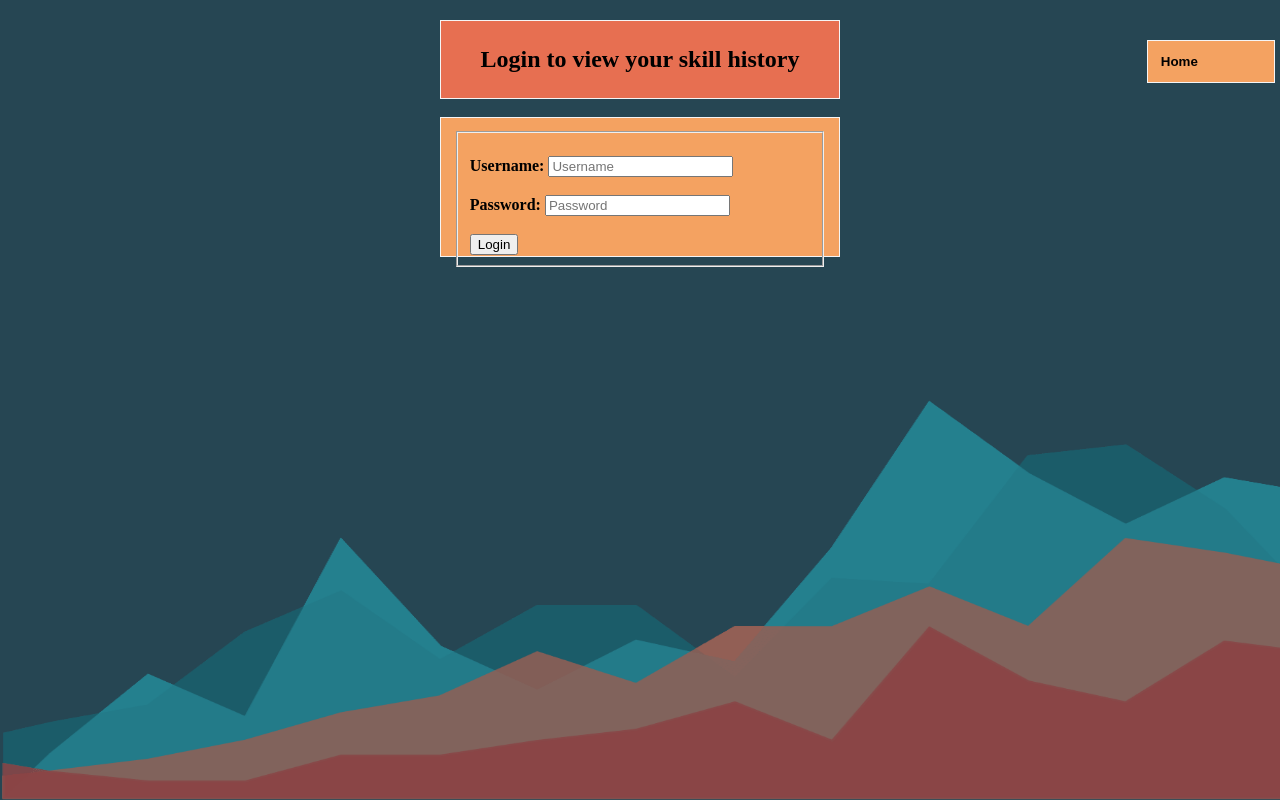
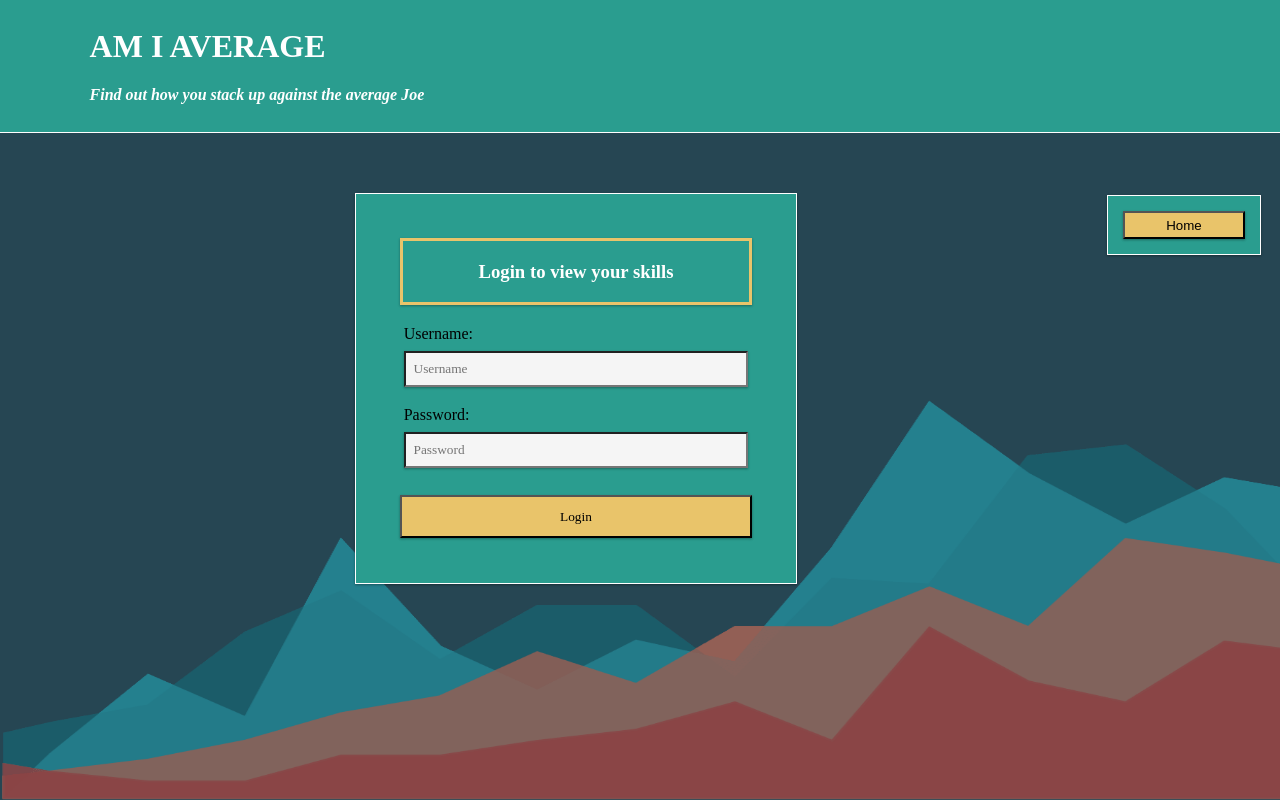
Before and after one commit to ecraw24/amiaverage, a Flask app: page /login in a window 1280 px wide. Run offline with Flask 3, Linux system fonts and the light colour scheme; some libraries are stand-ins or nearby versions.

Commit message:
updated style

```diff
--- a/app/templates/login.html
+++ b/app/templates/login.html
@@ -1,14 +1,12 @@
 <!DOCTYPE html>
 <html>
-
 <!--For more info on how to actually collect user input, got to https://www.w3schools.com/html/html_forms.asp
 and then look at how to use php language-->
-
         <head>
-
             <link rel="stylesheet" href="../static/css/enterInfo.css">
             <!-- href="../static/css/enterInfo.css" -->
             <title> AmIAverage? </title>
+            <meta name="viewport" content="width=device-width, initial-scale=1.0">
 		    <!-- -->
             <script type = "text/JavaScript">
                 // function handleSubmit() { return false; }
@@ -22,33 +20,44 @@ and then look at how to use php language-->
                     passwordBox.value="";
                 }
       		</script>
-
         </head>
 
         <body>
-
-            <a href="https://amiaverage.herokuapp.com">
-                <button class="yellowBox" style="float:right; width:10%; margin:20px 5px 20px 20px">Home</button>
-            </a>
-
-            <div class="orangeBox" style="width:400px; margin: 20px auto auto auto">
-                <h2>Login to view your skill history</h2>
-            </div>
-            <br>
-
-            <div class="yellowBox" style="width:400px; height:140px; margin:auto">
-            <!--<form method="POST" action="https://amiaverage.herokuapp.com/mypage">-->
-            <form method="POST" action="https://amiaverage.herokuapp.com/login">
-            <fieldset>
-                <br>
-                <label for="username">Username:</label>
-                <input type="text" id="username" name="username" placeholder="Username"><br><br>
-                <label for="password">Password:</label>
-                <input type="text" id="password" name="password" placeholder="Password"><br><br>
-                <input type="submit" value="Login" onclick="LoginError();ClearText();" name="ok">
-            </fieldset>
-            </form>
+            <div id="MainText" class="header">
+                <h1>AM I AVERAGE</h1>
+                <h4><i>Find out how you stack up against the average Joe</i></h4>
             </div>
 
+            <div class="row">
+                <div class="col-5"></div>
+                <div class="col-8 category">
+                    <ul>
+                        <li>
+                            <h3>Login to view your skills</h3>
+                        </li>
+                        <li>
+                            <!--<form method="POST" action="https://amiaverage.herokuapp.com/mypage">-->
+                            <form method="POST" action="https://amiaverage.herokuapp.com/login">
+                                    <label for="username">Username:</label>
+                                    <input type="text" id="username" name="username" placeholder="Username"><br>
+                                    <label for="password">Password:</label>
+                                    <input type="text" id="password" name="password" placeholder="Password"><br>
+                                    <div id="loginButton">
+                                        <input type="submit" value="Login" onclick="LoginError();ClearText();" name="ok">
+                                    </div>
+                            </form>
+                        </li>
+                    </ul>
+                </div>
+                <div class="col-4"></div>
+                <div class="col-3 menu">
+                    <br>
+                    <form action="https://amiaverage.herokuapp.com" method="post" class="forms">
+                        <ul>
+                            <li><input type="submit" name="action" value="Home"></li>
+                        </ul>
+                    </form>
+                </div>
+            </div>
 	</body>
 </html>
```
